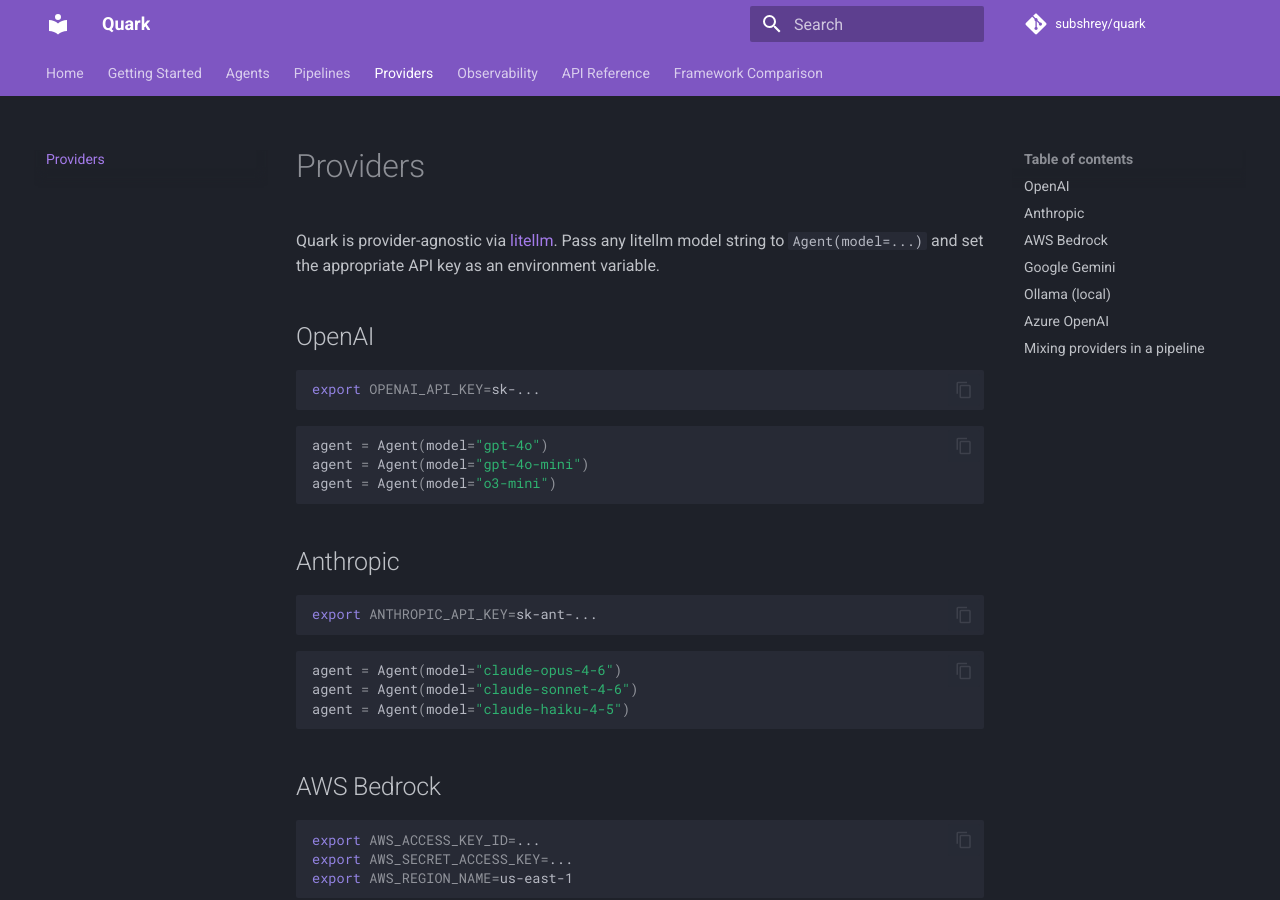
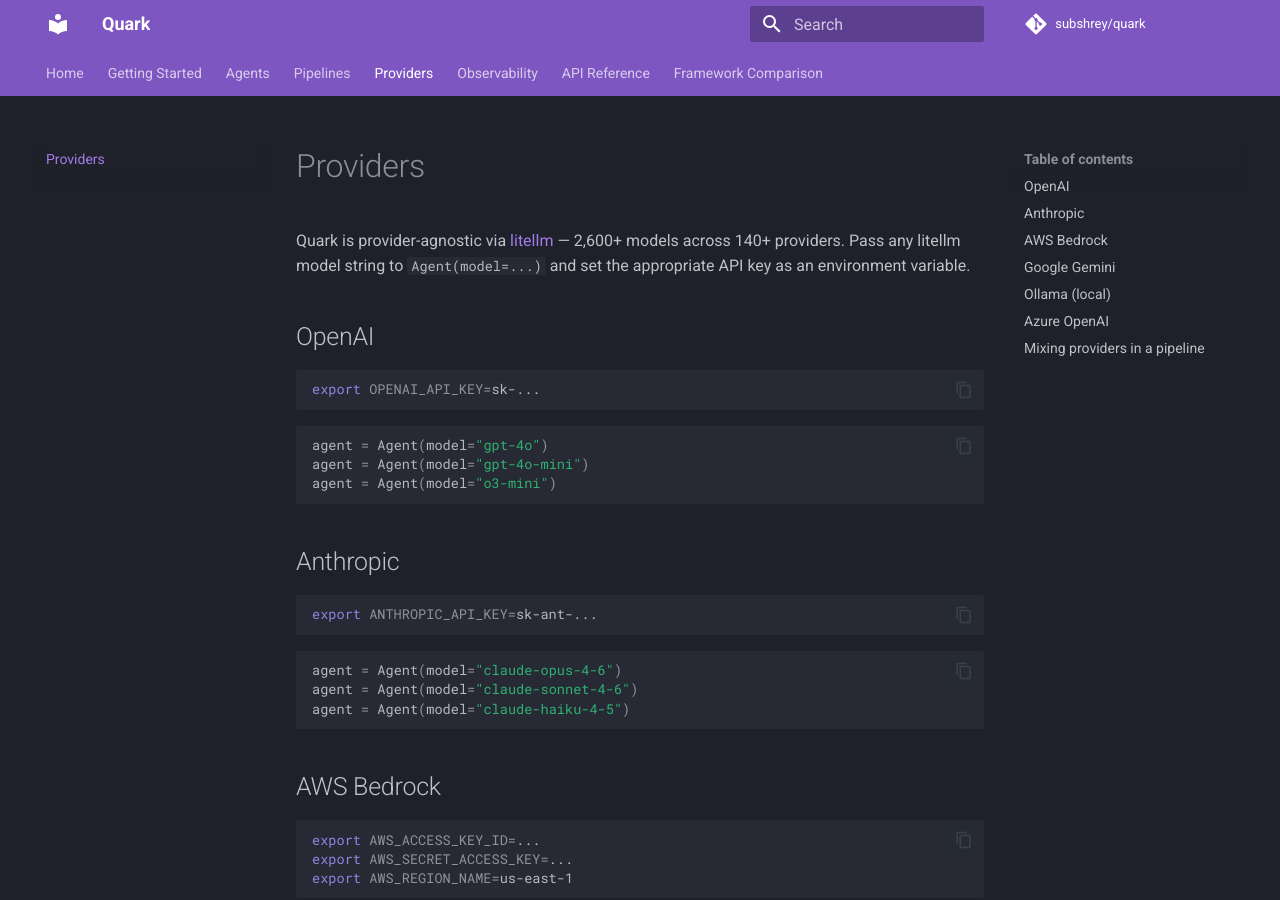
Before and after one commit to awslabs/quark-agents, an MkDocs documentation site: the page built from docs/providers.md, in a window 1280 px wide and 900 px high. Built offline with MkDocs 1.6.1 and Material for MkDocs 9.7.7, drawn with Linux system fonts in a browser that asks for light colours.

Commit message:
Add litellm provider count to providers page
Co-Authored-By: Claude Sonnet 4.6 (1M context) <noreply@anthropic.com>

```diff
--- a/docs/providers.md
+++ b/docs/providers.md
@@ -1,6 +1,6 @@
 # Providers
 
-Quark is provider-agnostic via [litellm](https://github.com/BerriAI/litellm). Pass any litellm model string to `Agent(model=...)` and set the appropriate API key as an environment variable.
+Quark is provider-agnostic via [litellm](https://github.com/BerriAI/litellm) — 2,600+ models across 140+ providers. Pass any litellm model string to `Agent(model=...)` and set the appropriate API key as an environment variable.
 
 ## OpenAI
 
```
